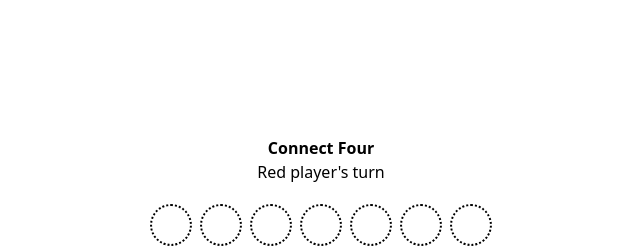
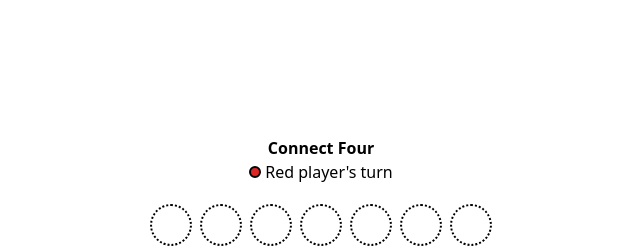
Before and after one commit to Parkreiner/react-exercises, a React (Vite) app: page / in a window 1280 px wide. Shown: the top 250 px of the page, without its empty margins (319-959 px from the left). Built offline with nearby package versions, Linux system fonts and the light colour scheme.

Commit message:
minor: Reorganize UI info

```diff
--- a/src/exercises/ConnectFour/my-solution/ConnectFour.tsx
+++ b/src/exercises/ConnectFour/my-solution/ConnectFour.tsx
@@ -39,7 +39,13 @@
     <main className="h-full flex justify-center items-center flex-col">
       <section className="mb-4 text-center">
         <h1 className="font-bold">Connect Four</h1>
-        <p id={turnInfoId}>
+
+        <p id={turnInfoId} className="flex flex-row items-center gap-1">
+          <div
+            className={`w-3 h-3 rounded-full border-black border-2 ${
+              state.activePlayer === "red" ? "bg-red-600" : "bg-yellow-300"
+            }`}
+          />
           {state.activePlayer === "red" ? "Red" : "Yellow"} player&apos;s turn
         </p>
       </section>
@@ -58,12 +64,15 @@
         ))}
       </section>
 
-      <table aria-labelledby={turnInfoId}>
+      <table>
         <caption>
           <VisuallyHidden.Root>Current Board</VisuallyHidden.Root>
         </caption>
 
-        <tbody className="border-spacing-0 rounded-lg bg-blue-700 p-1 block">
+        <tbody
+          aria-labelledby={turnInfoId}
+          className="border-spacing-0 rounded-lg bg-blue-700 p-1 block"
+        >
           {state.board.map((row, rowIndex) => (
             <tr key={rowIndex}>
               {row.map((cellContent, columnIndex) => (
```
